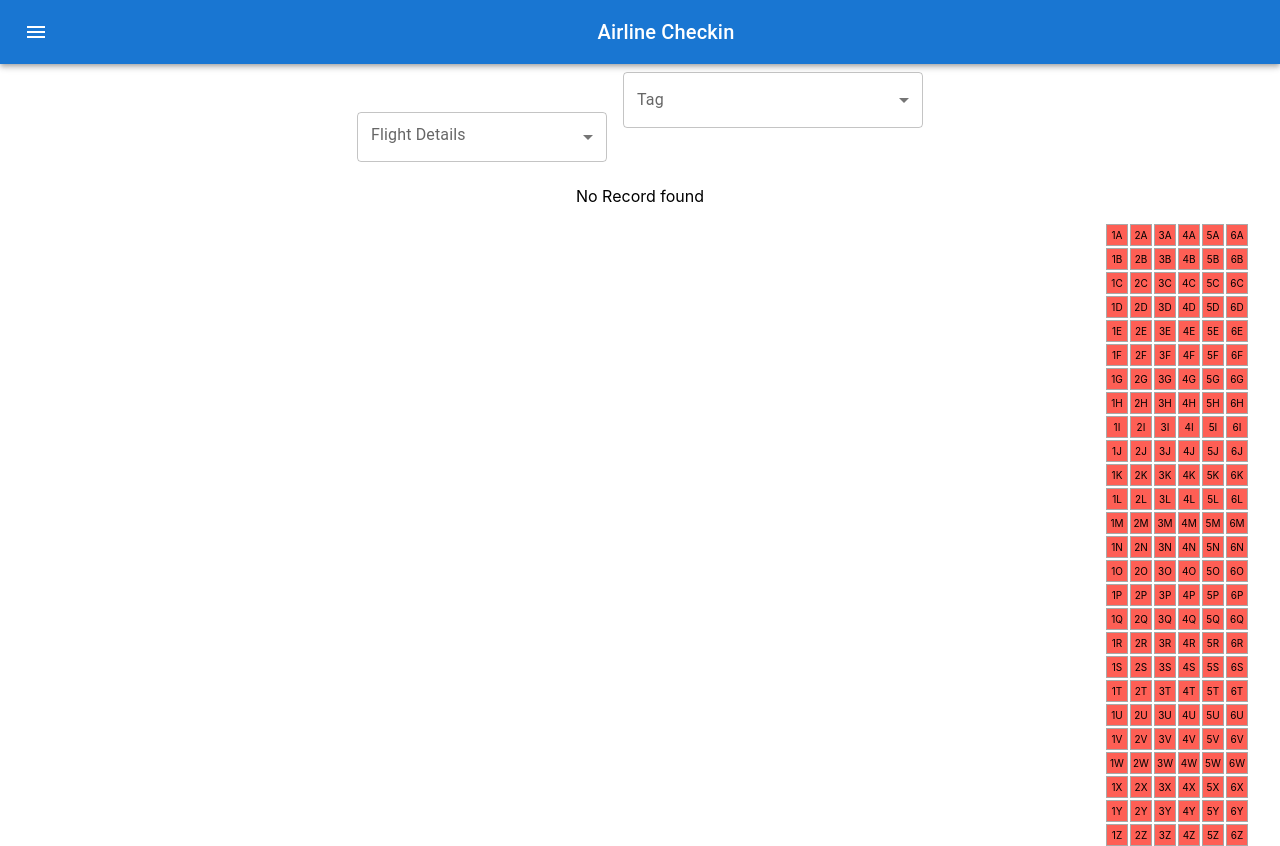
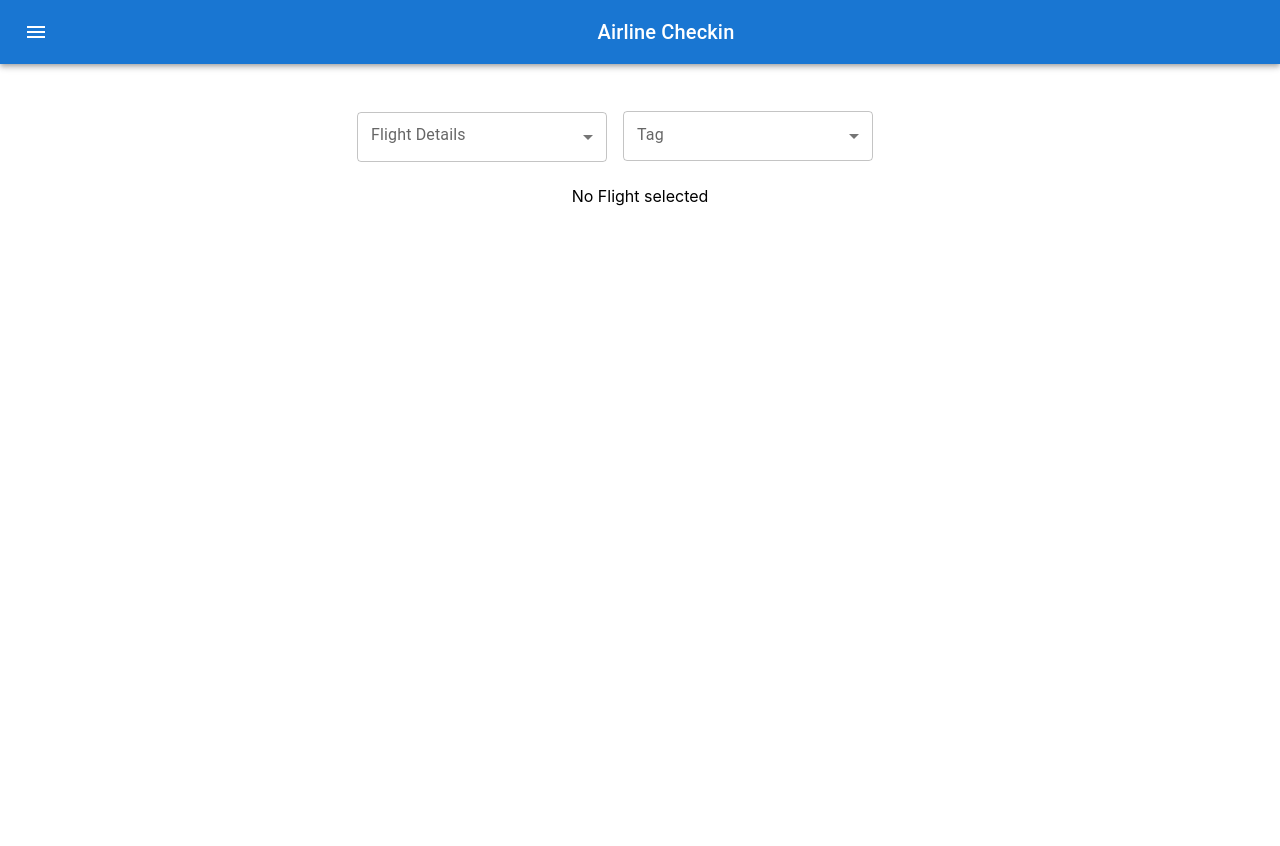
Before and after one commit to Shamim-Aktar/airlinechckin201, a React (Create React App) app: page / in a window 1280 px wide. After the commit the page ends 800 px from the top, so only its background shows below. Built offline with nearby package versions, Linux system fonts and the light colour scheme; data requests are answered from the project's data file.

Commit message:
color code

```diff
--- a/dataBase.json
+++ b/dataBase.json
@@ -190,7 +190,7 @@
       "gender": "Female",
       "address": "delhi",
       "mobile_no": 6789876545,
-      "seat_no": "D9",
+      "seat_no": "D6",
       "passport": "PASS10002",
       "wheelChair": "No",
       "infant": "No",
--- a/src/App.js
+++ b/src/App.js
@@ -12,7 +12,7 @@ function App() {
     <div className="App">
       <Header />
       <FlightDetails />
-      <Seatmap />
+      {/* <Seatmap /> */}
     </div>
   );
 }
--- a/src/flight/FlightDetails.js
+++ b/src/flight/FlightDetails.js
@@ -6,6 +6,8 @@ import {
 } from "@mui/material";
 import moment from 'moment'
 import PassengerList from '../passenger/PassengerList';
+// import Seatmap from './Seatmap';
+
 // import { flightListData } from '../../data';
 
 const ITEM_HEIGHT = 48;
@@ -85,7 +87,7 @@ const FlightDetails = () => {
             <Grid container spacing={2}>
                 <Grid item xs={12} sm={12} md={12} lg={12}>
 
-                    <FormControl variant="outlined" margin={"normal"} sx={{ m: 1, minWidth: 120 }}>
+                    <FormControl  variant="outlined" margin={"normal"} sx={{ m: 1, mt:1, minWidth: 120 }}>
                         <InputLabel id="test-select-label" style={{ top: '2.2em' }}>Flight Details</InputLabel>
                         <Select
                             sx={{ marginTop: 5, width: 250, height: 50 }}
@@ -112,9 +114,10 @@ const FlightDetails = () => {
                         </Select>
                     </FormControl>
 
-                    <FormControl sx={{ m: 1, width: 300 }}>
-                        <InputLabel id="demo-multiple-checkbox-label">Tag</InputLabel>
+                    <FormControl sx={{ m: 1, width: 300 }} variant="outlined" margin={"normal"} style={{ top: '2.2em' }}>
+                        <InputLabel id="demo-multiple-checkbox-label" >Tag</InputLabel>
                         <Select
+                             sx={{ marginTop: 0.5, width: 250, height: 50 }}
                             labelId="demo-multiple-checkbox-label"
                             id="demo-multiple-checkbox"
                             multiple
@@ -143,6 +146,8 @@ const FlightDetails = () => {
             {(flightId || serviceName) && <PassengerList flightId={flightId} serviceName={serviceName} />}
 
 
+
+
         </div>
     );
 };
--- a/src/flight/Seatmap.js
+++ b/src/flight/Seatmap.js
@@ -1,27 +1,90 @@
-import React from 'react';
+import React, { useState, useEffect } from 'react';
 import './Seatmap.css'
 
-const Seatmap = (props) => {
-    const color = props.availability === 'AVAILABLE' ? "#499167" : "#FE5F55";
+
+import {Typography, Box} from '@mui/material/';
+import Modal from '@mui/material/Modal';
+
+
+const Seatmap = ({seatNumber, serviceName}) => {
+
+console.log(serviceName)
+//[''yes, 'no']
+    //const {name}
+    const [bookedSeat, setBookedSeat]=useState('')
+    console.log(seatNumber)
     const numberOfrows = 26;
     const numCols = 6
     const gridCells = [];
+
+
+    const style = {
+        position: 'absolute',
+        top: '50%',
+        left: '50%',
+        transform: 'translate(-50%, -50%)',
+        width: 400,
+        bgcolor: 'background.paper',
+        border: '2px solid #000',
+        boxShadow: 24,
+        p: 4,
+      };
+
+    const [open, setOpen] = useState(false);
+    const handleOpen = () => setOpen(true);
+    const handleClose = () => setOpen(false)
+
+    // const handleClick=()=>{
+    //     console.log('hi')
+    // }
+    useEffect(()=>{
+            setBookedSeat(seatNumber)
+    },[seatNumber])
+
+    console.log('b', bookedSeat)
 
     for (let row = 0; row < numberOfrows; row++) {
         const rowLabel = String.fromCharCode(65 + row)
         for (let col = 0; col < numCols; col++) {
             const cellKey = `cell-${row}-${col}`;
+            let seatnum=`${rowLabel}${col + 1}`
+            let colors;
+         //  serviceName === 'yes' ? 'red':'#5F8FDE'
+           //'#5F8FDE'
+            colors=bookedSeat.includes(seatnum.toString())  ? serviceName[3] === 'Yes' ? 'red':'#5F8FDE':'	#B2BEB5'
             gridCells.push(
-                <div className='cell' key={cellKey} style={{ background: color }}>
-                    {`${col + 1}${rowLabel}`}
+
+                <div className='cell' key={cellKey} style={{ background: colors }} onClick={handleOpen}>
+                    {`${rowLabel}${col + 1}`}
                 </div>
             )
         }
     }
     return (
+        <>
         <div className="container">
             {gridCells}
         </div>
+          <div>
+
+          <Modal
+            open={open}
+            onClose={handleClose}
+            aria-labelledby="modal-modal-title"
+            aria-describedby="modal-modal-description"
+          >
+            <Box sx={style}>
+              <Typography id="modal-modal-title" variant="h6" component="h2">
+                Text in a modal
+              </Typography>
+              <Typography id="modal-modal-description" sx={{ mt: 2 }}>
+                Duis mollis, est non commodo luctus, nisi erat porttitor ligula.
+              </Typography>
+            </Box>
+          </Modal>
+        </div>
+        </>
+
     );
 };
 
--- a/src/passenger/PassengerList.js
+++ b/src/passenger/PassengerList.js
@@ -5,6 +5,8 @@ import {
   TableHead, TableRow, Paper, Grid, Box
 } from "@mui/material";
 import './Passengerlist.css'
+import Seatmap from '../flight/Seatmap'
+
 
 
 
@@ -13,8 +15,12 @@ const PassengerList = ({ flightId, serviceName }) => {
   const [passengerlist, setPassengerList] = useState([])
   const [checked, setChecked] = useState(true)
 
+  const [seatno, setSeatNo]=useState('')
+  const [wheelchair, setWheelChair]=useState('')
+
 
   // const [filteredPassengerList, setFilteredPassengerList]=useState([])
+
 
 
 
@@ -33,17 +39,28 @@ const PassengerList = ({ flightId, serviceName }) => {
 
 
         console.log(response.data)
+        let seatnumber=response.data.map(item=>item.seat_no)
+        let wheelchairservice=response.data.map(item=>item.wheelChair)
+        setWheelChair(wheelchairservice)
+        console.log(wheelchairservice)
+        // seatnumber=seatnumber
+        setSeatNo(seatnumber)
+        console.log('seat', seatnumber)
         setPassengerList(response.data)
       }
     }
+
     fetchPassengerList()
+
+
+
   }, [flightId, serviceName, checked])
 
   return (
 
     <>
       {
-        passengerlist.length <= 0 ? <div><p>No Record found</p></div> :
+        passengerlist.length <= 0 ? <div><p>No Flight selected</p></div> :
           <div className='passenger-list'>
 
             <Box sx={{ flexGrow: 1 }}>
@@ -99,9 +116,10 @@ const PassengerList = ({ flightId, serviceName }) => {
                     </Table>
                   </TableContainer>
                 </Grid>
+
               </Grid>
             </Box>
-
+            {  <Seatmap seatNumber={seatno}  serviceName={wheelchair}/>}
           </div>
       }
     </>
```
